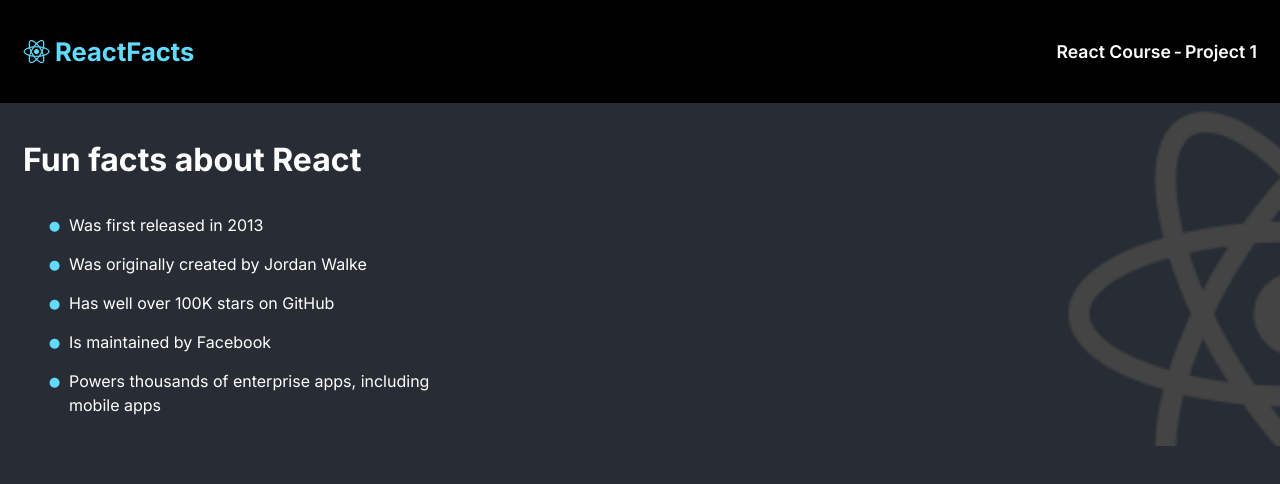
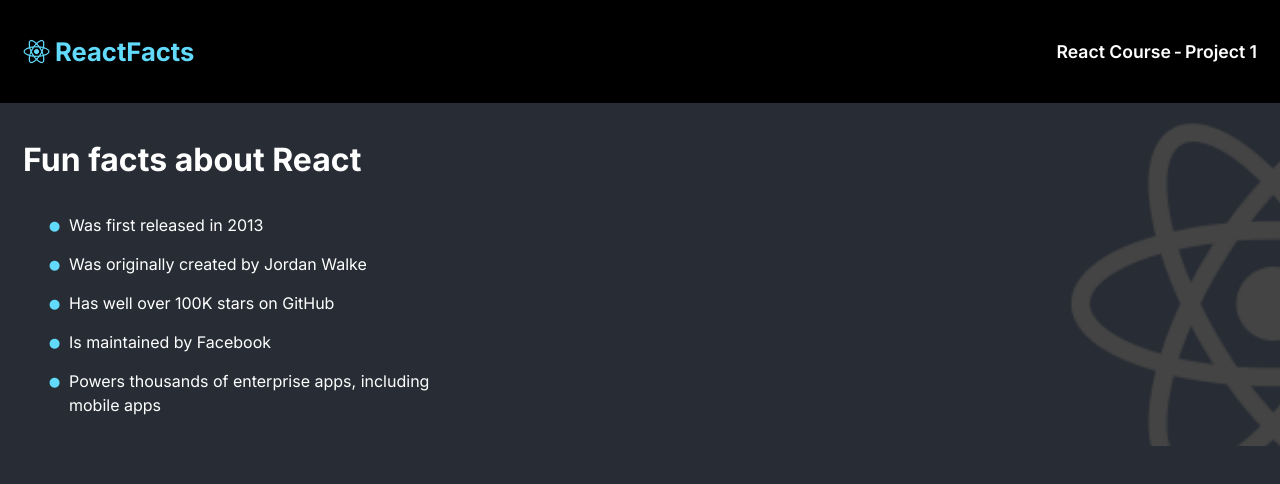
Before and after one commit to alexwebcoder/ReactPractice, a React (Create React App) app: page / in a window 1280 px wide. Shown: the top 484 px of the page. Built offline with nearby package versions, Linux system fonts and the light colour scheme.

Commit message:
sized bg image

```diff
--- a/src/index.css
+++ b/src/index.css
@@ -48,8 +48,8 @@
 
 .main {
   padding: 15px 23px;
-  background:url('../public/react.png') no-repeat 145% 34%;
-  background-size: 46%;
+  background:url('../public/react.png') no-repeat 134% 34%;
+  background-size: 41%;
 }
 
 .main h1 {
```
